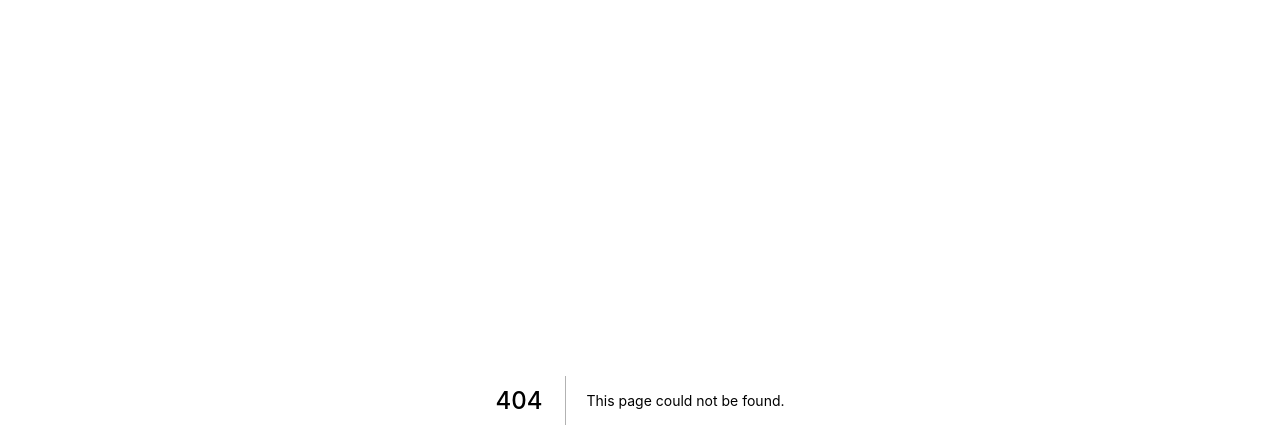
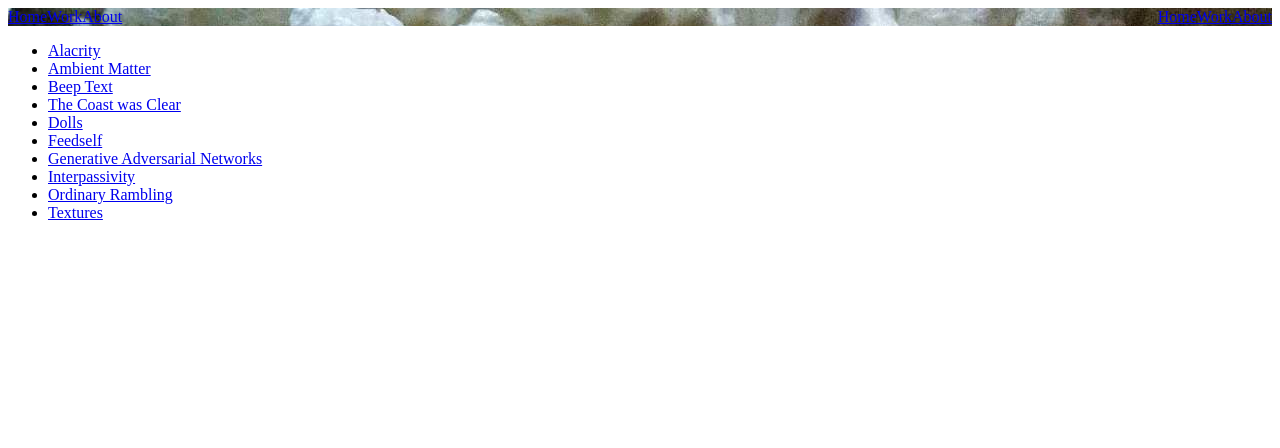
Before and after one commit to tmf-code/portfolio, a Next.js app: page /projects in a window 1280 px wide. Before the commit this address had no page. Shown: the top 448 px of the page. Built offline with nearby package versions, Linux system fonts and the light colour scheme.

Commit message:
Add ProjectIndex page

```diff
--- /dev/null
+++ b/pages/projects/index.tsx
@@ -0,0 +1,49 @@
+import css from 'styled-jsx/css';
+import { HeaderBar } from '../../components/header-bar';
+
+export type ProjectIndexProps = typeof defaultProjectIndexProps;
+
+const defaultProjectIndexProps = {
+  projects: [
+    { href: '/alacrity', text: 'Alacrity' },
+    { href: '/ambientmatter', text: 'Ambient Matter' },
+    { href: '/beeptext', text: 'Beep Text' },
+    { href: '/coast', text: 'The Coast was Clear' },
+    { href: '/dolls', text: 'Dolls' },
+    { href: '/feedself', text: 'Feedself' },
+    { href: '/gan', text: 'Generative Adversarial Networks' },
+    { href: '/interpassivity', text: 'Interpassivity' },
+    { href: '/ordinaryrambling', text: 'Ordinary Rambling' },
+    { href: '/textures', text: 'Textures' },
+  ],
+};
+
+const ProjectIndex = ({ projects }: ProjectIndexProps): React.ReactElement => {
+  const list = (
+    <ul>
+      {projects.map((project, index) => (
+        <li key={index}>
+          <a href={project.href}>{project.text}</a>
+        </li>
+      ))}
+    </ul>
+  );
+  return (
+    <main>
+      <HeaderBar></HeaderBar>
+      <div className="container">
+        {list}
+        <style jsx>{style}</style>
+      </div>
+    </main>
+  );
+};
+
+ProjectIndex.defaultProps = defaultProjectIndexProps;
+
+const style = css`
+  .container {
+  }
+`;
+
+export default ProjectIndex;
```
